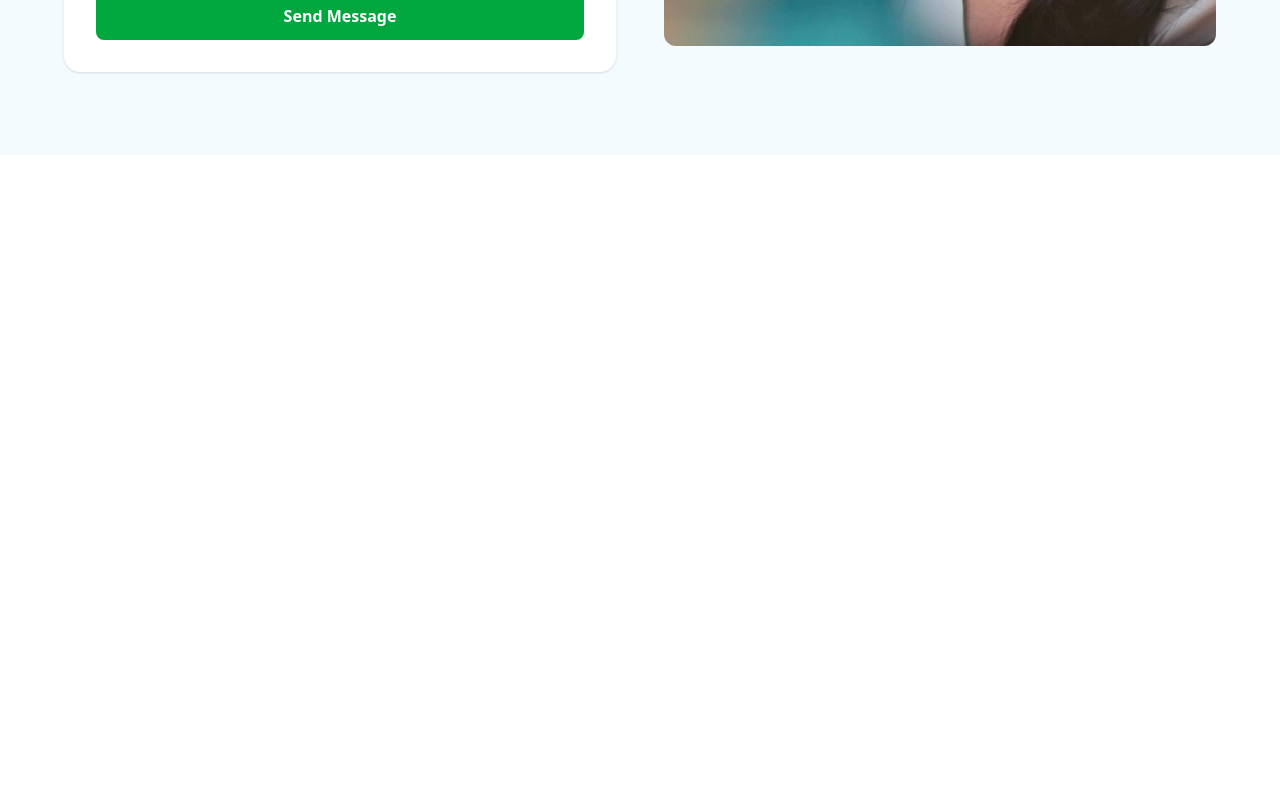
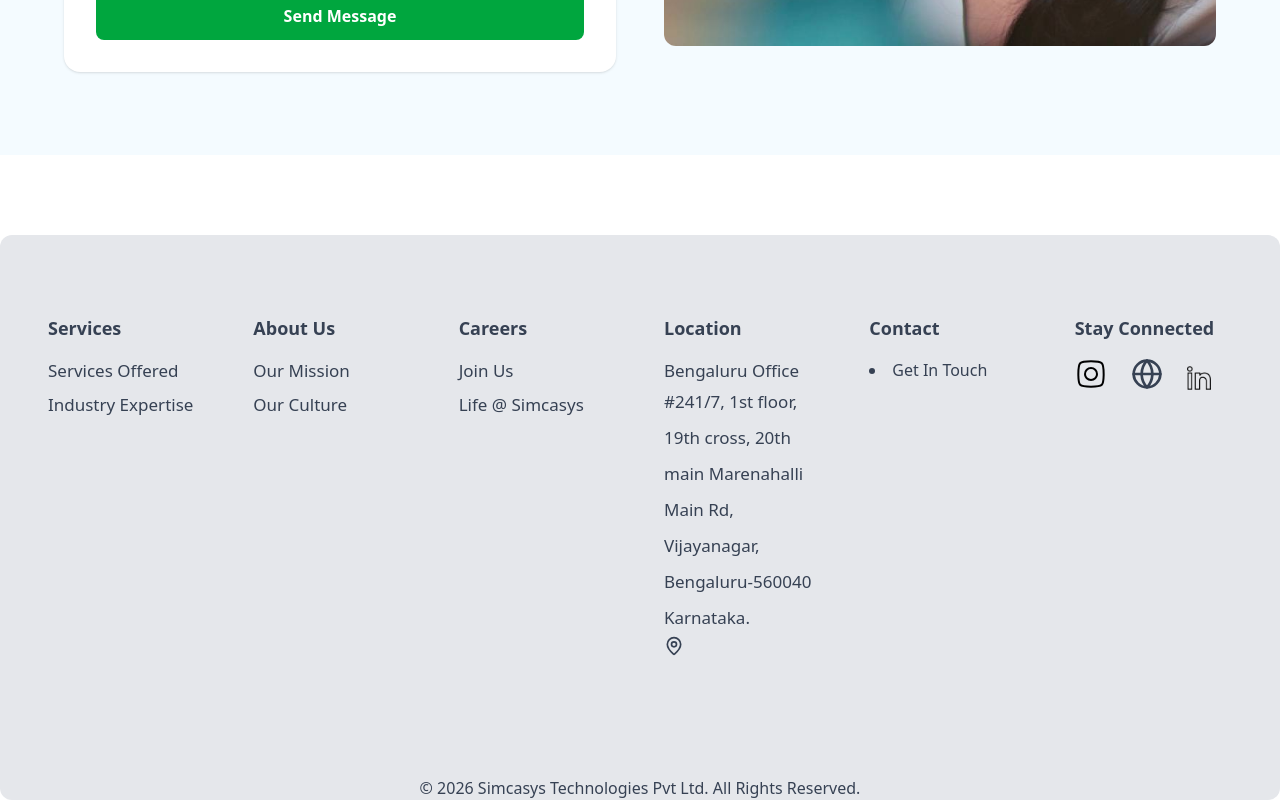
Before and after one commit to pavithrapavi152/Simcasys-next.js, a Next.js app: page / in a window 1280 px wide. Shown: the part 6483-7283 px from the top of the page. Before the commit the page ends 6638 px from the top, so only its background shows below. Built offline with nearby package versions, Linux system fonts and the light colour scheme.

Commit message:
footer is fixed

```diff
--- a/app/layout.tsx
+++ b/app/layout.tsx
@@ -1,3 +1,4 @@
+import Footer from "@/components/footer";
 import "./globals.css";
 
 export default function RootLayout({
@@ -7,7 +8,9 @@ export default function RootLayout({
 }>) {
   return (
     <html lang="en">
-      <body>{children}</body>
+      <body>{children}
+        <Footer />
+      </body>
     </html>
   );
 }
--- a/components/footer.tsx
+++ b/components/footer.tsx
@@ -2,7 +2,7 @@ import { MapPin } from "lucide-react";
 import { Globe } from "lucide-react";
 import Linkedin from "@/public/linkedin.png";
 import Image from "next/image";
-import Instagram from "@/public/instaa.png";
+import Instagram from "@/public/instaa.svg";
 
 export default function Footer() {
   return (
@@ -93,7 +93,7 @@ export default function Footer() {
 
         <div>
           <h4 className="text-[18px] font-semibold mb-4">Stay Connected</h4>
-          <div className="space-y-2 text[15px]">
+          <div className="space-y-2 text[15px] flex item-start justify-start gap-6">
             <a
               href="https://www.instagram.com/simcasys"
               className="flex items-center gap-6"
@@ -106,7 +106,7 @@ export default function Footer() {
                 height={150}
                 width={150}
                 alt="Instagram"
-                className="h-5 w-5"
+                className="h-8 w-8 text-black"
               />
             </a>
             <a
@@ -116,7 +116,7 @@ export default function Footer() {
               rel="noopener noreferrer"
               aria-label="Website"
             >
-              <Globe className="h-5 w-5" />
+              <Globe className="h-8 w-8" />
             </a>
             <a
               href="https://www.linkedin.com/simcasys-private-limited"
@@ -130,7 +130,7 @@ export default function Footer() {
                 width={40}
                 src={Linkedin}
                 alt="Linkedin"
-                className="h-5 w-5"
+                className="h-6 w-6"
               />
             </a>
           </div>
```
Also changed, not shown: public/instaa.svg (added), public/linkedin.png (added).
